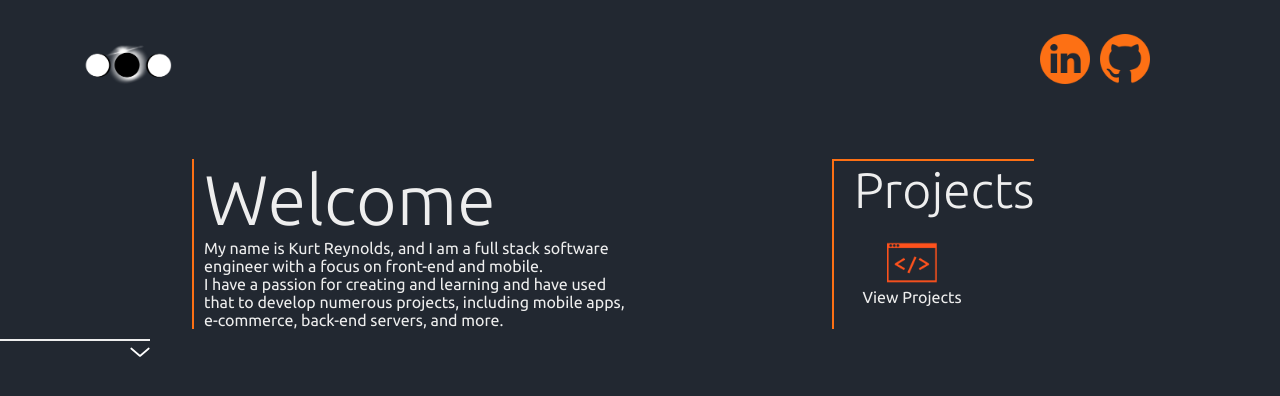
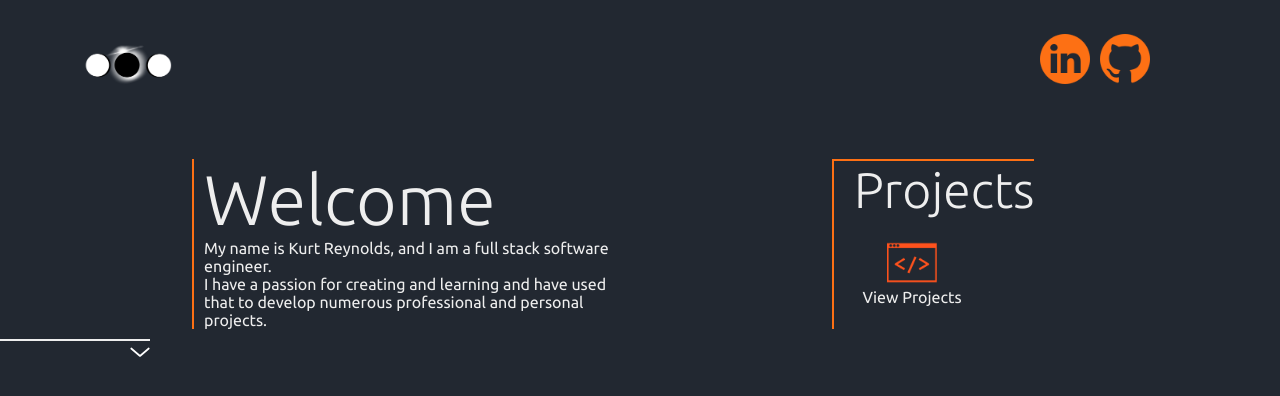
Before and after one commit to kurtreyn/kurtreyn-dot-com, a React (Create React App) app in the folder client/: page / in a window 1280 px wide. Shown: the top 396 px of the page. Built offline with nearby package versions, Linux system fonts and the light colour scheme; no server answers.

Commit message:
update home page text

```diff
--- a/client/src/pages/Home.js
+++ b/client/src/pages/Home.js
@@ -55,8 +55,7 @@ export default function Home({ isLoggedIn }) {
                 <a
                   href="https://www.linkedin.com/in/kurt-reynolds-447ab632/"
                   target={'_blank'}
-                  rel="noreferrer"
-                >
+                  rel="noreferrer">
                   <img
                     src={linkedinIcon}
                     alt="linkedin icon"
@@ -66,8 +65,7 @@ export default function Home({ isLoggedIn }) {
                 <a
                   href="https://github.com/kurtreyn?tab=repositories"
                   target={'_blank'}
-                  rel="noreferrer"
-                >
+                  rel="noreferrer">
                   <img
                     src={githubIcon}
                     alt="github icon"
@@ -86,10 +84,9 @@ export default function Home({ isLoggedIn }) {
               <div className="left-bottom">
                 <span className="left-bottom-text text-color">
                   My name is Kurt Reynolds, and I am a full stack software
-                  engineer with a focus on front-end and mobile.
+                  engineer.
                   <br />I have a passion for creating and learning and have used
-                  that to develop numerous projects, including mobile apps,
-                  e-commerce, back-end servers, and more.
+                  that to develop numerous professional and personal projects.
                 </span>
               </div>
             </div>
@@ -100,8 +97,7 @@ export default function Home({ isLoggedIn }) {
               <div className="right-bottom">
                 <div
                   className="home-projects-icon-wrapper"
-                  onClick={handleShowProjects}
-                >
+                  onClick={handleShowProjects}>
                   <img
                     src={projectsIcon}
                     alt="projects icon"
@@ -118,8 +114,7 @@ export default function Home({ isLoggedIn }) {
           <div className="sidebar-section">
             <div
               className="sidebar-block"
-              onClick={() => setShoSideBar(!showSideBar)}
-            >
+              onClick={() => setShoSideBar(!showSideBar)}>
               <img
                 src={!showSideBar ? chevronDown : chevronUp}
                 alt="down arrow"
```
Also changed, not shown: 1 other file (tests, documents, lock files or other folders).
